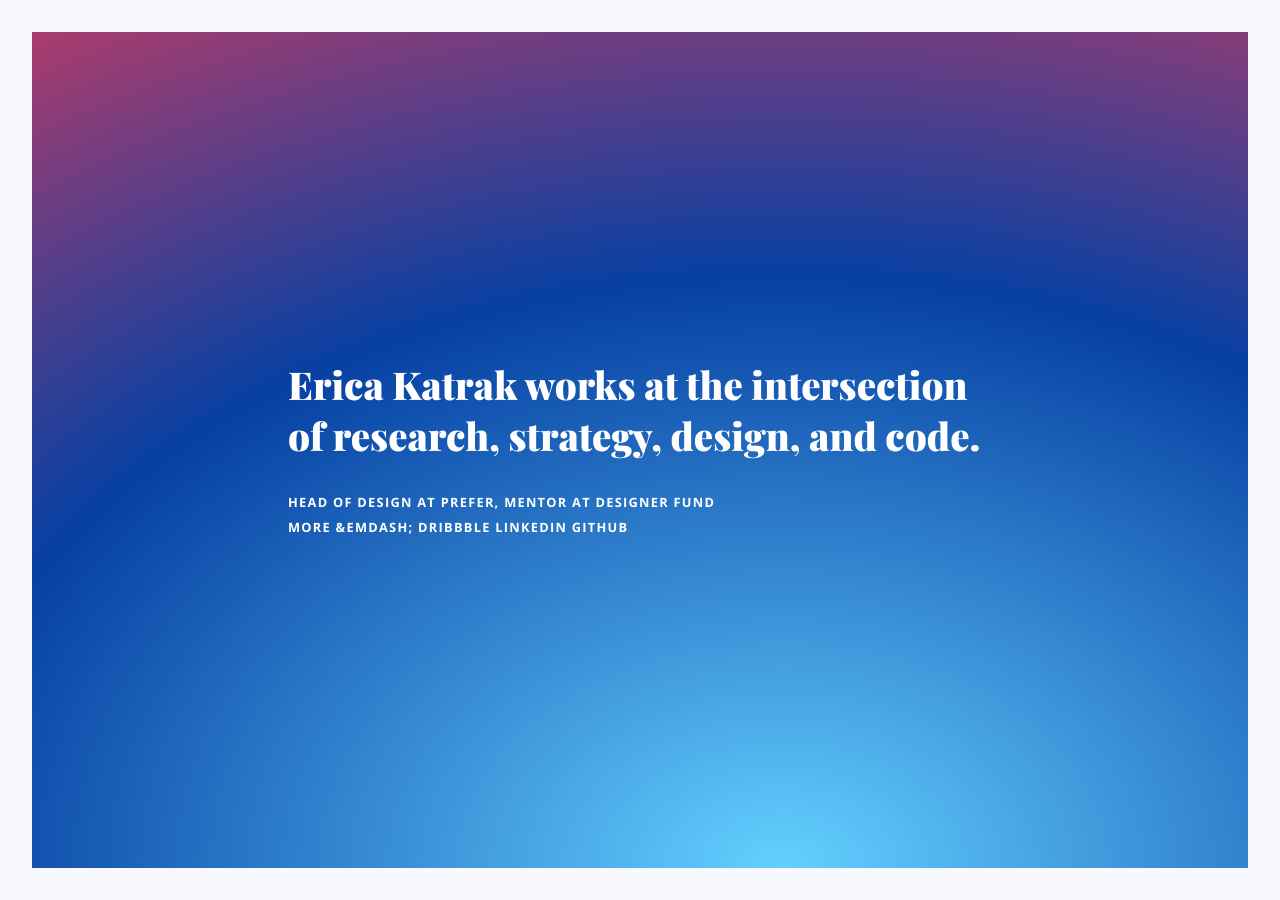
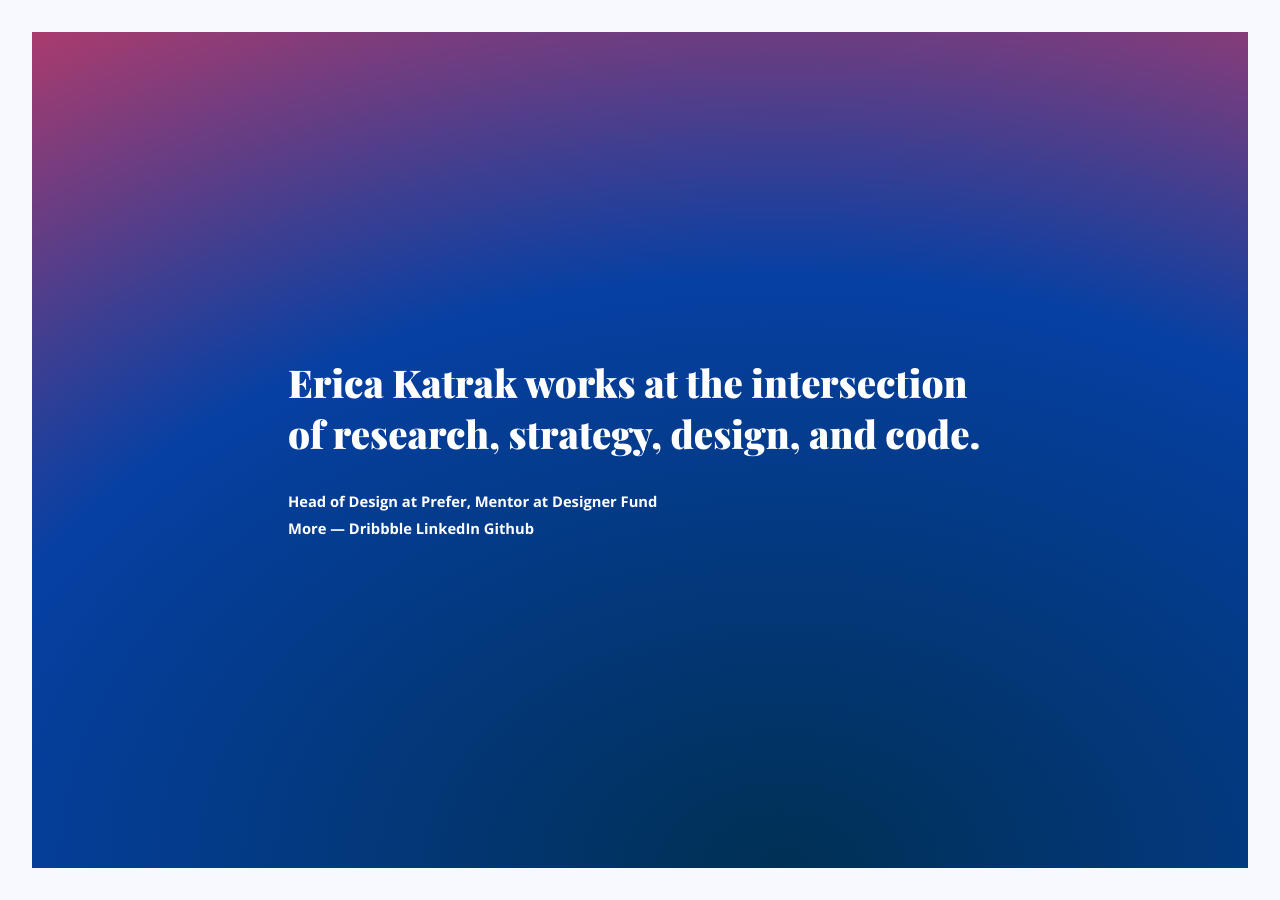
Before and after one commit to ericakatrak/ericakatrak.github.io, a Jekyll site: the page built from index.html, in a window 1280 px wide. Built offline with Jekyll 4.4.1, drawn with Linux system fonts in a browser that asks for light colours.

Commit message:
style tweaks

```diff
--- a/css/style.css
+++ b/css/style.css
@@ -47,7 +47,7 @@ body:after {
 	content: "";
 
 	/* future - invert the site as more content comes into play - move this to body, set :after to #FFF */
-	background-image: radial-gradient(#63D0FF, #0640A3, #FF3951);
+	background-image: radial-gradient(#003054, #0640A3, #FF3951);
 	background-size: 200% 200%;
 	background-position: 0 0;
 	animation: border 60s linear infinite;
@@ -79,7 +79,7 @@ h1 {
   	-webkit-text-fill-color: transparent;
   	-webkit-background-clip: text;
 
-	background-image: radial-gradient(#63D0FF, #0640A3, #FF3951);
+	background-image: radial-gradient(#003054, #0640A3, #FF3951);
 	background-size: 200% 200%;
 	background-position: 0 0;
 	animation: border 60s linear infinite;
@@ -88,12 +88,10 @@ h1 {
 }
 
 p {
-	font-size: 1vw;
-	line-height: 2vw;
-	font-weight: 700;
-	text-transform: uppercase;
+	font-size: 1.15vw;
+	line-height: 2.15vw;
+	font-weight: 600;
 	font-family: "Open Sans", sans-serif;
-	letter-spacing: 0.1vw;
 	animation: fade 2s ease-out -.65s;
 	padding-bottom: 2vw;
 }
--- a/index.html
+++ b/index.html
@@ -6,7 +6,8 @@ layout: default
 		<h1>Erica Katrak works at the intersection of research, strategy, design, and code.</h1>
 
 		<p>Head of Design at <a href="http://www.prefer.com/" target="_blank">Prefer</a>, Mentor at <a href="http://www.designerfund.com/" target="_blank">Designer Fund</a><br />
-		More &emdash;
+
+		More —
 			<a href="http://www.dribbble.com/ericakatrak" target="_blank">Dribbble</a>
 			<a href="http://www.linkedin.com/in/ericakatrak" target="_blank">LinkedIn</a>
 			<a href="https://www.github.com/ericakatrak" target="_blank">Github</a>
```
